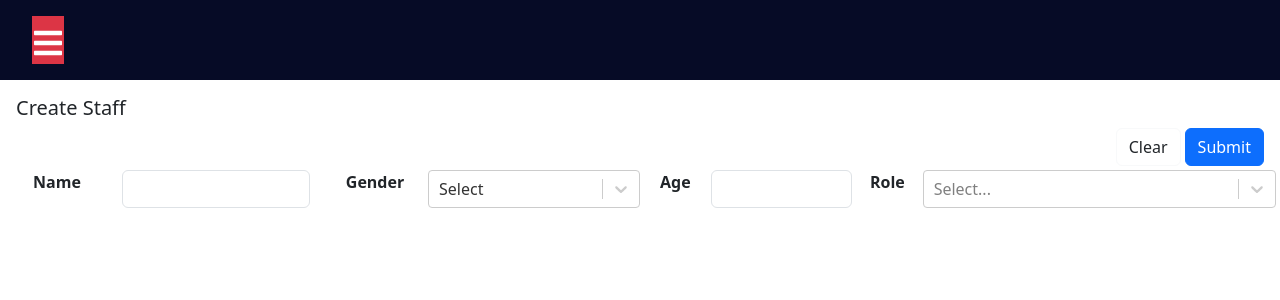
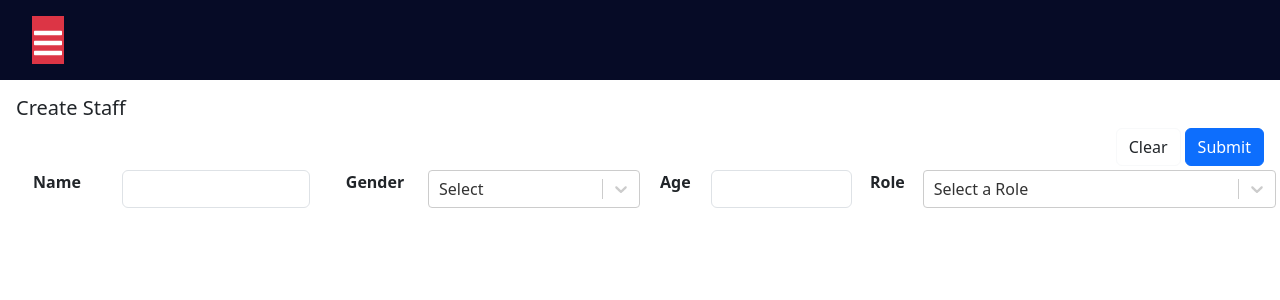
Before and after one commit to vivincrichard/my-application-01, a React (Vite) app: page /staff in a window 1280 px wide. Shown: the top 300 px of the page. Built offline with nearby package versions, Linux system fonts and the light colour scheme; data requests are answered from the project's data file.

Commit message:
added role clear option

```diff
--- a/src/Components/Staff/Index.tsx
+++ b/src/Components/Staff/Index.tsx
@@ -25,6 +25,8 @@ function Staff() {
   };
 
   const onsubmit = (formData: any) => {
+    console.log('ssssss');
+
     const idLength = listLength();
 
     const payload: IStaff = {
@@ -142,8 +144,7 @@ function Staff() {
             <div className="row">
               <label
                 htmlFor="role"
-                className="col-2 form-label d-flex justify-content-center fw-bold
-              m-0 p-0"
+                className="col-2 form-label d-flex justify-content-center fw-bold m-0 p-0"
               >
                 Role
               </label>
@@ -154,12 +155,20 @@ function Staff() {
                   render={({ field }) => (
                     <Select
                       {...field}
-                      options={rolesOptions}
-                      value={rolesOptions?.find(
-                        (option) => option.value === field?.value
-                      )}
+                      options={[
+                        { value: null, label: "Select a Role" }, // Placeholder option
+                        ...(rolesOptions || []), // Actual roles
+                      ]}
+                      value={
+                        rolesOptions?.find(
+                          (option) => option.value === field.value
+                        ) || {
+                          value: null,
+                          label: "Select a Role",
+                        } // Fallback to placeholder
+                      }
                       onChange={(selectedOption) => {
-                        field.onChange(selectedOption?.value);
+                        field.onChange(selectedOption?.value || null); // Handle null value
                       }}
                     />
                   )}
--- a/src/Components/Staff/StaffService.ts
+++ b/src/Components/Staff/StaffService.ts
@@ -15,7 +15,7 @@ export const genderOptions = [
 ];
 
 export interface IRoles {
-  id: number;
+  id: number | null;
   name: string;
 }
 
```
